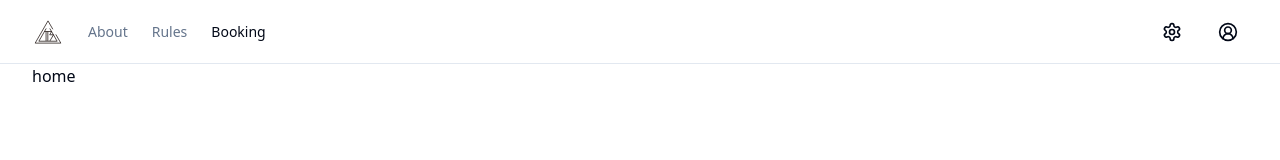
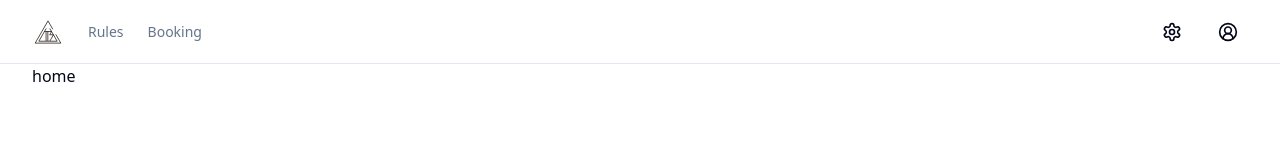
Before and after one commit to AlbertNotAlien/tatung-university-music-club, a Next.js app: page / in a window 1280 px wide. Shown: the top 160 px of the page. Built offline with nearby package versions, Linux system fonts and the light colour scheme.

Commit message:
feat: adjust content displayed in navigation and highlight the activated link

```diff
--- a/src/components/header.tsx
+++ b/src/components/header.tsx
@@ -1,6 +1,10 @@
+'use client';
+
 import React from 'react';
+import Image from 'next/image';
 import Link from 'next/link';
-import Image from 'next/image';
+import { usePathname } from 'next/navigation';
+import { cn } from '@/lib/utils';
 import { Button } from '@/components/ui/button';
 import { Icon } from '@/components/icon';
 import {
@@ -13,12 +17,20 @@ import {
 } from '@/components/ui/dropdown-menu';
 import { Sheet, SheetContent, SheetTrigger } from '@/components/ui/sheet';
 
+const navLinks = [
+  { name: 'Rules', path: '/rules' },
+  { name: 'Booking', path: '/booking' },
+];
+
 export default function Header() {
+  const pathname = usePathname();
+  const checkActivePath = (path: string) => path === pathname;
+
   return (
     <header className="container sticky top-0 z-10 flex h-16 items-center gap-4 border-b bg-background">
       <nav className="hidden flex-col gap-6 text-lg font-medium md:flex md:flex-row md:items-center md:gap-5 md:text-sm lg:gap-6">
         <Link
-          href="#/"
+          href="/"
           className="flex h-8 w-8 items-center gap-2 text-lg font-semibold md:text-base"
         >
           <Image
@@ -30,24 +42,19 @@ export default function Header() {
           />
           <span className="sr-only">TTUMC</span>
         </Link>
-        <Link
-          href="#/"
-          className="text-muted-foreground transition-colors hover:text-foreground"
-        >
-          About
-        </Link>
-        <Link
-          href="#/"
-          className="text-muted-foreground transition-colors hover:text-foreground"
-        >
-          Rules
-        </Link>
-        <Link
-          href="/booking"
-          className="text-foreground transition-colors hover:text-foreground"
-        >
-          Booking
-        </Link>
+        {navLinks.map((link) => (
+          <Link
+            href={link.path}
+            className={cn(
+              'transition-colors hover:text-foreground',
+              checkActivePath(link.path)
+                ? 'text-foreground'
+                : 'text-muted-foreground',
+            )}
+          >
+            {link.name}
+          </Link>
+        ))}
       </nav>
       <Sheet>
         <SheetTrigger asChild>
```
